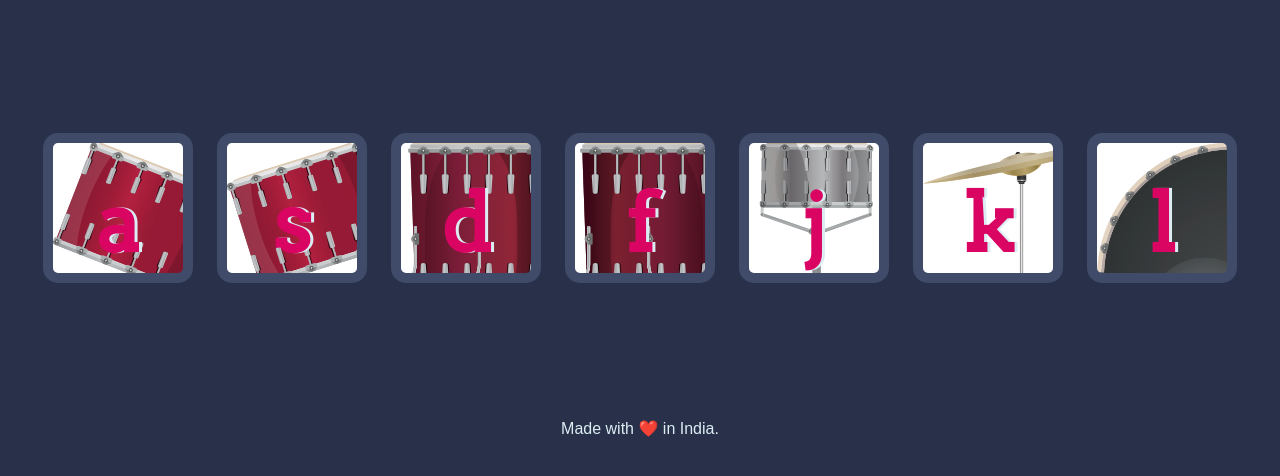
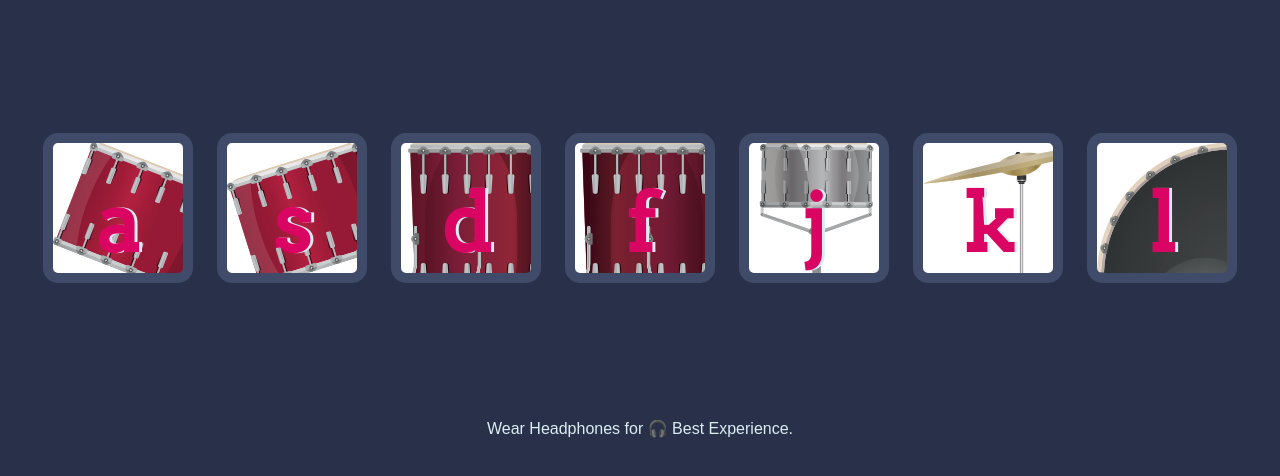
Before and after one commit to ArunKumar235/Drum-Kit, a plain HTML site: page index.html in a window 1280 px wide. Shown: the part 156-632 px from the top of the page. Drawn offline with Linux system fonts and the light colour scheme.

Commit message:
Update footer

```diff
--- a/index.html
+++ b/index.html
@@ -23,7 +23,7 @@
 
   <script src="./index.js" charset="utf-8"></script>
   <footer>
-    Made with ❤️ in India.
+    Wear Headphones for 🎧 Best Experience.
   </footer>
 </body>
 
```
